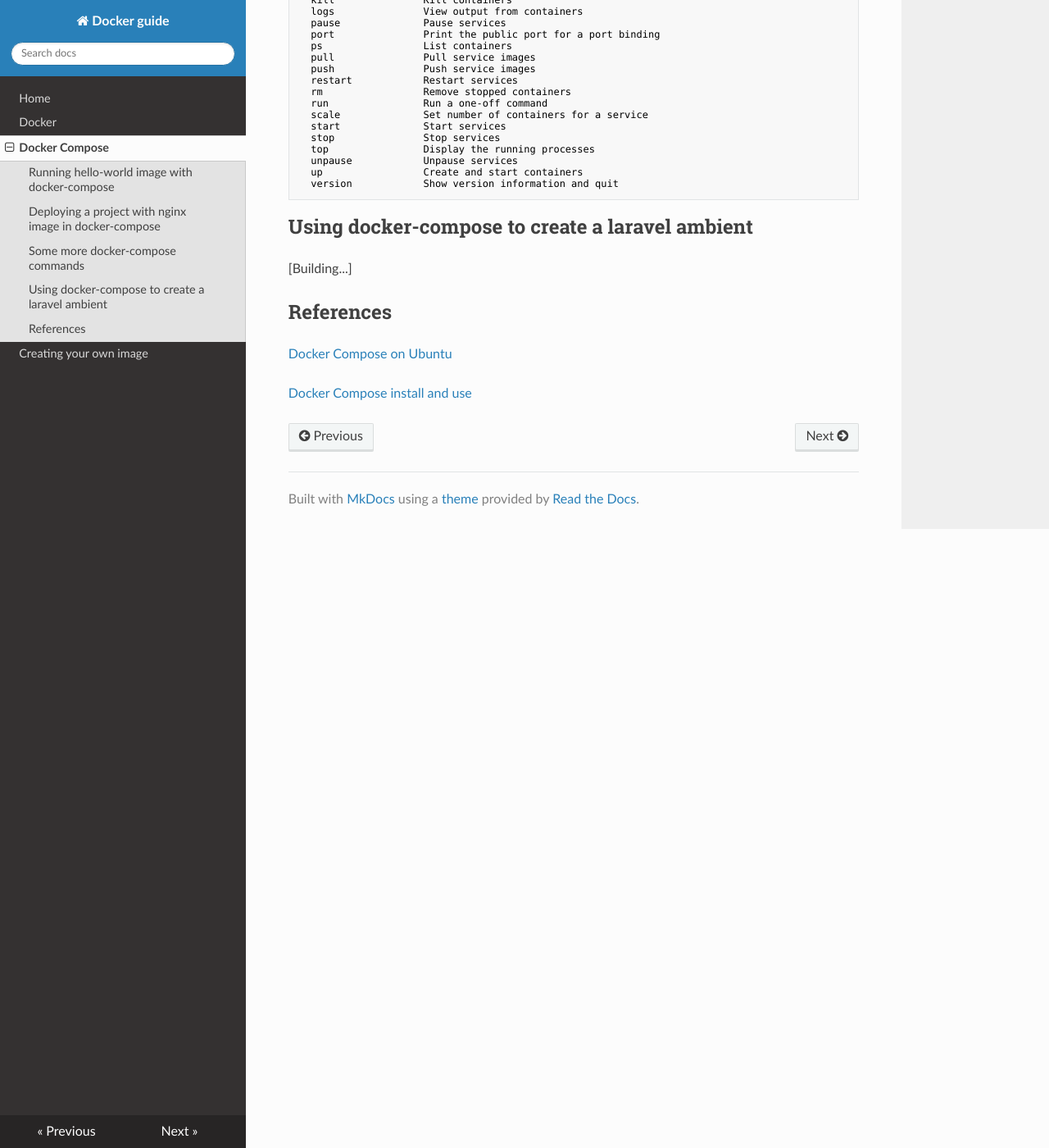
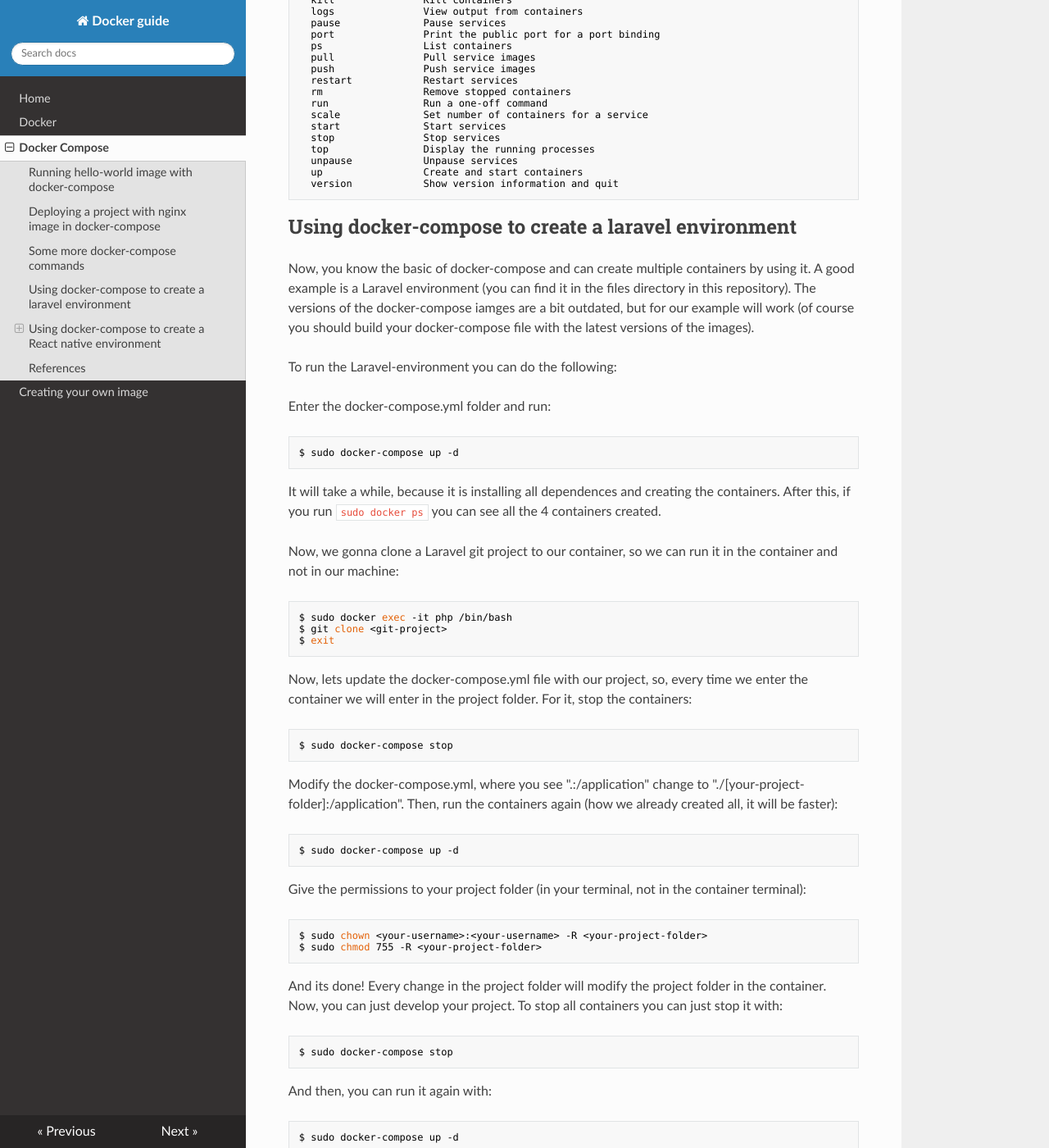
Before and after one commit to LeonardoZanotti/docker, an MkDocs documentation site: the page built from docs/docker-compose.md, in a window 1280 px wide and 1400 px high, scrolled down 3438 px. Shown: the whole window at 82% size. Built offline with MkDocs 1.6.1, drawn with Linux system fonts in a browser that asks for light colours; nearby versions of some CDN libraries; some of the changed text lies outside the part shown.

Commit message:
Finished the guide

````diff
--- a/docs/docker-compose.md
+++ b/docs/docker-compose.md
@@ -160,9 +160,86 @@
   version            Show version information and quit
 ```
 
-## Using docker-compose to create a laravel ambient
+## Using docker-compose to create a laravel environment
+Now, you know the basic of docker-compose and can create multiple containers by using it. A good example is a Laravel environment (you can find it in the files directory in this repository). The versions of the docker-compose iamges are a bit outdated, but for our example will work (of course you should build your docker-compose file with the latest versions of the images).
 
-[Building...]
+To run the Laravel-environment you can do the following:
+
+Enter the docker-compose.yml folder and run:
+```bash
+$ sudo docker-compose up -d
+```
+
+It will take a while, because it is installing all dependences and creating the containers. After this, if you run `sudo docker ps` you can see all the 4 containers created.
+
+Now, we gonna clone a Laravel git project to our container, so we can run it in the container and not in our machine:
+```bash
+$ sudo docker exec -it php /bin/bash
+$ git clone <git-project>
+$ exit
+```
+Now, lets update the docker-compose.yml file with our project, so, every time we enter the container we will enter in the project folder. For it, stop the containers:
+```bash
+$ sudo docker-compose stop
+```
+Modify the docker-compose.yml, where you see ".:/application" change to "./[your-project-folder]:/application". Then, run the containers again (how we already created all, it will be faster):
+```bash
+$ sudo docker-compose up -d
+```
+Give the permissions to your project folder (in your terminal, not in the container terminal):
+```bash
+$ sudo chown <your-username>:<your-username> -R <your-project-folder>
+$ sudo chmod 755 -R <your-project-folder>
+```
+And its done! Every change in the project folder will modify the project folder in the container. Now, you can just develop your project. To stop all containers you can just stop it with:
+```bash
+$ sudo docker-compose stop
+```
+And then, you can run it again with:
+```bash
+$ sudo docker-compose up -d
+```
+
+## Using docker-compose to create a React native environment
+Now, lets use docker-compose to create a React native environment. For it, unzip the docker-compose file of the files folder in this repository and run it:
+```bash
+$ sudo docker-compose up -d
+```
+We are using a Ubuntu image to build the environment, installing **Nodejs** and all the packages of it. We are also installing the essentials to run andriod, like **adb**, **openjdk** and **react-native** (and some other things to make the container recognize the usb).
+
+Again, give the permissions to your project folder (in your terminal, not in the container terminal):
+```bash
+$ sudo docker exec -it react /bin/bash        # Run the terminal
+$ cd application/                             # Enter the application folder
+$ git clone <git-project>                     # Clone the project
+$ exit                                        # Exit
+
+# Give permissions
+$ sudo chown <your-username>:<your-username> -R <your-project-folder>
+$ sudo chmod 775 -R <your-project-folder>
+```
+
+### Testing the application
+With the permissions, lets finish the configuration accepting the sdk terms:
+```bash
+$ sudo docker exec -it react /bin/bash        # Run the terminal
+$ cd <your-project-folder>
+$ yes | ~/android/sdk/tools/bin/sdkmanager --sdk_root=${ANDROID_HOME} --licenses
+```
+
+Install and run your project:
+```bash
+$ yarn install
+$ yarn start
+```
+
+Now, we need to run the project in another terminal, so open a terminal in your machine and do:
+```bash
+$ sudo docker exec -it react /bin/bash
+$ cd <your-project-folder>
+$ react-native run-android --variant=developmentDebug --appIdSuffix=development   # If this fails, run the command below
+$ react-native run-android
+```
 
 ## References
 [Docker Compose on Ubuntu](https://www.digitalocean.com/community/tutorials/how-to-install-docker-compose-on-ubuntu-18-04)
````
Also changed, not shown: site/docker-compose/index.html, site/index.html, site/search/search_index.json, site/sitemap.xml, 3 other files.
